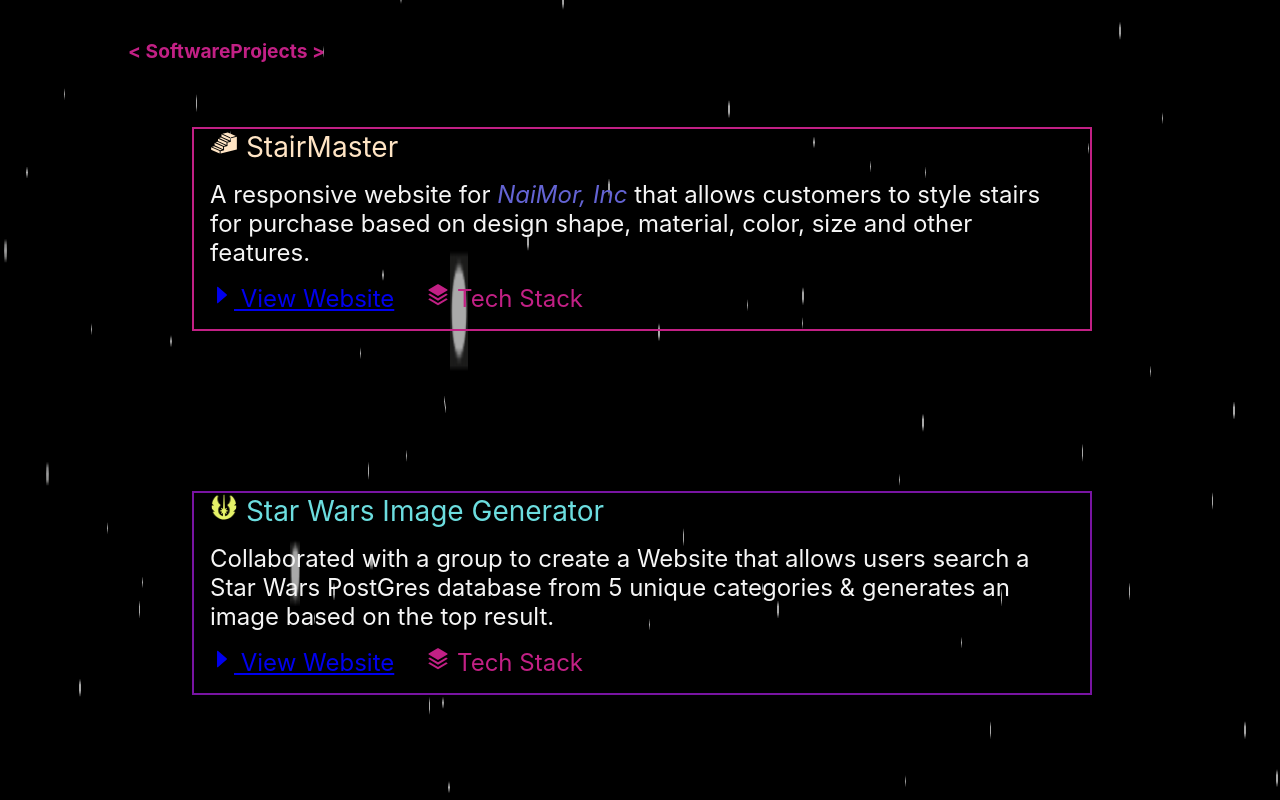
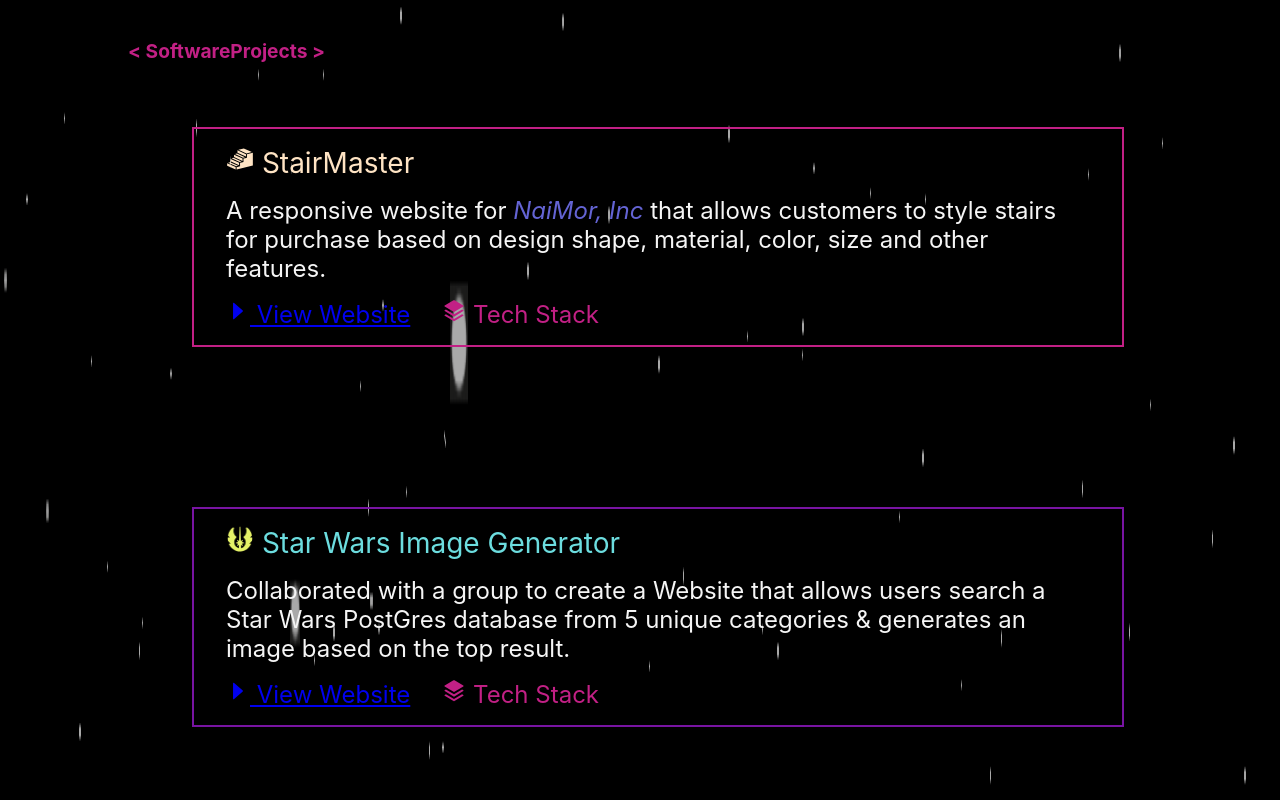
Before and after one commit to arcosea/portfolio, a React (Create React App) app: page /projects in a window 1280 px wide. Shown: the part 720-1520 px from the top of the page. Built offline with nearby package versions, Linux system fonts and the light colour scheme.

Commit message:
some padding to proj containers

```diff
--- a/src/styling/Projects.css
+++ b/src/styling/Projects.css
@@ -42,7 +42,7 @@
     margin-left: 15%;
     min-height: 15vh;
     margin-bottom: 10rem;
-    padding-bottom: 1rem;
+    padding: 1rem;
     position: relative;
 }
 
@@ -88,6 +88,7 @@
     margin: 1rem;
 }
 
+
 .proj-desc{
     color: whitesmoke;
     font-size: 1.5rem;
@@ -104,6 +105,11 @@
     color: #c22085;
     font-size: 1.5rem;
     margin: 1rem;
+    transition: transform 0.3s ease;
+}
+
+.hidden-note:hover{
+    transform: translateY(-0.5rem);
 }
 
 
@@ -215,10 +221,6 @@
 
 
 /** icons  and animations */
-#tech-stack-icon{
-    color:white;
-}
-
 #scIcon{
     color: rgb(46, 113, 237);
     background-color:rgb(245, 245, 87);
```
